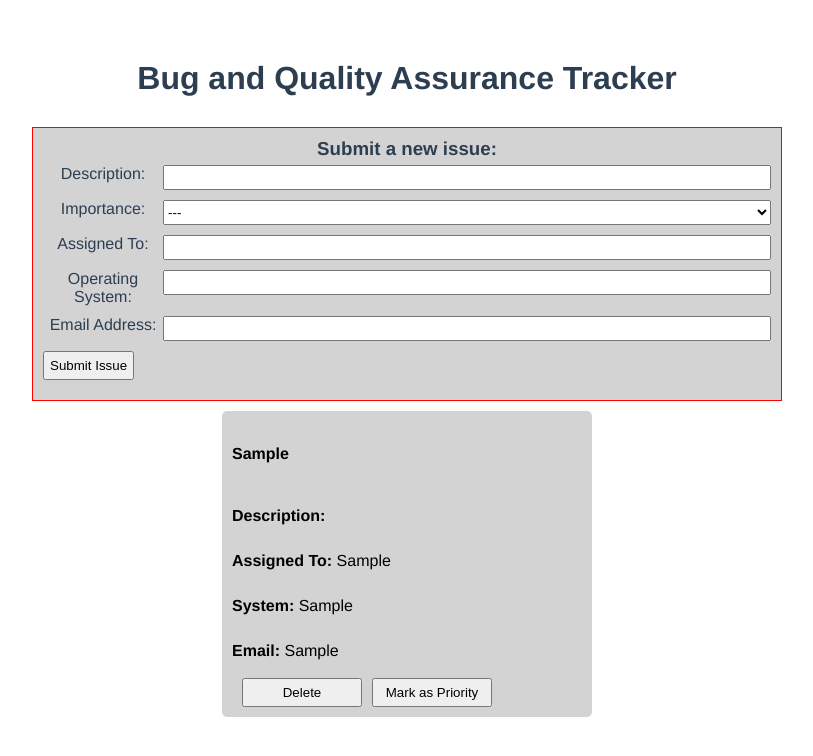
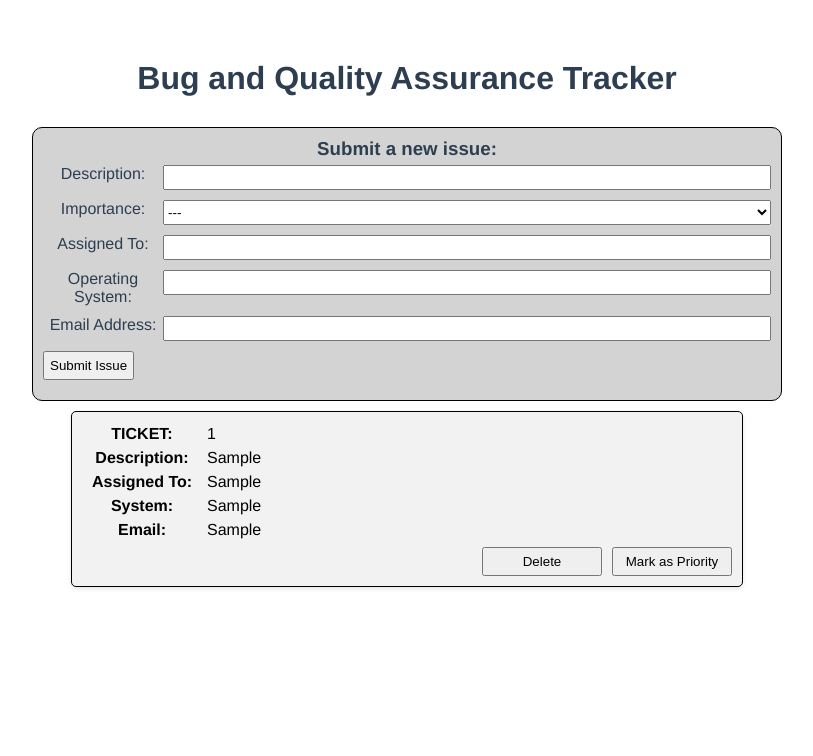
Before and after one commit to JimM517/Vue-Bug-Tracker, a Vue app: page / in a window 1280 px wide. Both pictures are taken after typing "Sample", "Sample", "Sample", "Sample" into the empty fields and a click on the button "Submit Issue". Shown: the top 756 px of the page, without its empty margins (233-1046 px from the left). Built offline with nearby package versions, Linux system fonts and the light colour scheme.

Commit message:
Fixed up styling for tickets, working on button functionality

```diff
--- a/src/components/Header.vue
+++ b/src/components/Header.vue
@@ -54,7 +54,7 @@ import Tickets from './Tickets.vue'
         name: 'Header',
         data() {
             return {
-                nextTicketId: 0,
+                nextTicketId: 1,
                 addTicket: '',
                 tickets: [],
                 newIssue: {
@@ -120,7 +120,8 @@ import Tickets from './Tickets.vue'
 
   #formContainer {
     width: 750px;
-    border: 1px solid red;
+    border: 1px solid black;
+    border-radius: 10px;
     background-color: lightgray;
     padding: 10px;
   }
--- a/src/components/Tickets.vue
+++ b/src/components/Tickets.vue
@@ -1,11 +1,35 @@
 <template>
     <div v-if="showTickets">
         <div class="ticket-card" v-for="ticket in tickets" :key="ticket.id">
-            <h4>{{ ticket.description }} </h4>
+            <!-- <h4>{{ ticket.description }} </h4>
             <p class="ticket-info"><span>Description:</span> {{ ticket.importance }} </p>
             <p class="ticket-info"><span>Assigned To:</span> {{ ticket.assignedTo }} </p>
             <p class="ticket-info"><span>System:</span> {{ ticket.system }} </p>
-            <p class="ticket-info"><span>Email:</span> {{ ticket.email }} </p>
+            <p class="ticket-info"><span>Email:</span> {{ ticket.email }} </p> -->
+            <div class="ticket-info">
+                    <div>
+                        <span>
+                            TICKET:
+                        </span>
+                        {{ ticket.id }}
+                    </div>
+                    <div>
+                        <span>Description:</span>
+                        {{ ticket.description }}
+                    </div>
+                    <div>
+                        <span>Assigned To:</span>
+                        {{ ticket.assignedTo }}
+                    </div>
+                    <div>
+                        <span>System:</span>
+                        {{ ticket.system }}
+                    </div>
+                    <div>
+                        <span>Email:</span>
+                        {{ ticket.email }}
+                    </div>
+                    </div>
             <div class="button-group">
                 <button>Delete</button>
                 <button>Mark as Priority</button>
@@ -32,9 +56,10 @@
 
 <style scoped>
 .ticket-card {
-    background-color: lightgray;
+    background-color: #f2f2f2;
+    border: 1px solid black;
     border-radius: 5px;
-    width: 350px;
+    width: 650px;
     display: flex;
     flex-direction: column;
     align-items: flex-start;
@@ -43,30 +68,79 @@
     color: black;
     padding: 10px;
     line-height: 1.5;
+    box-shadow: 0px 2px 4px rgba(0, 0, 0, 0.1);
+    /* width: 650px;
+    border: 1px solid black;
+    border-radius: 10px;
+    background-color: lightgray;
+    padding: 10px;
+    margin: 10px auto; */
 }
 
 .ticket-info {
+    /* margin: 2px;
+    line-height: 1rem; */
     margin-bottom: 5px;
+    display: flex;
+    flex-direction: column;
 }
+
+.ticket-info div {
+    display: flex;
+    align-items: center;
+}
+
+.ticket-info span {
+    font-weight: bold;
+    width: 120px;
+}
+
+.ticket-info div span {
+    margin-right: 5px;
+}
+
+.ticket-card h4 {
+    font-size: 18px;
+    font-weight: bold;
+}
+
+/* .ticket-info span {
+    font-weight: bold;
+} */
 
 .button-group {
     margin-top: auto;
     display: flex;
     justify-content: flex-end;
+    transition: background-color 0.3s, transform 0.3s;
+    align-self: flex-end;
 }
 
 .button-group button {
     margin-left: 10px;
-    margin-top: 10px;
+    margin-top: 0px;
     width: 120px;
     text-align: center;
     padding: 5px;
+}
+
+.button-group button:hover {
+    background-color: #e6e6e6;
+    transform: scale(1.05);
 }
 
 span {
     font-weight: bold;
 }
 
+.delete {
+    background-color: red;
+}
+
+.priority {
+    background-color: yellow;
+}
+
 
 
 
```
Also changed, not shown: src/components/Button.vue (added, +18 -0 lines).
